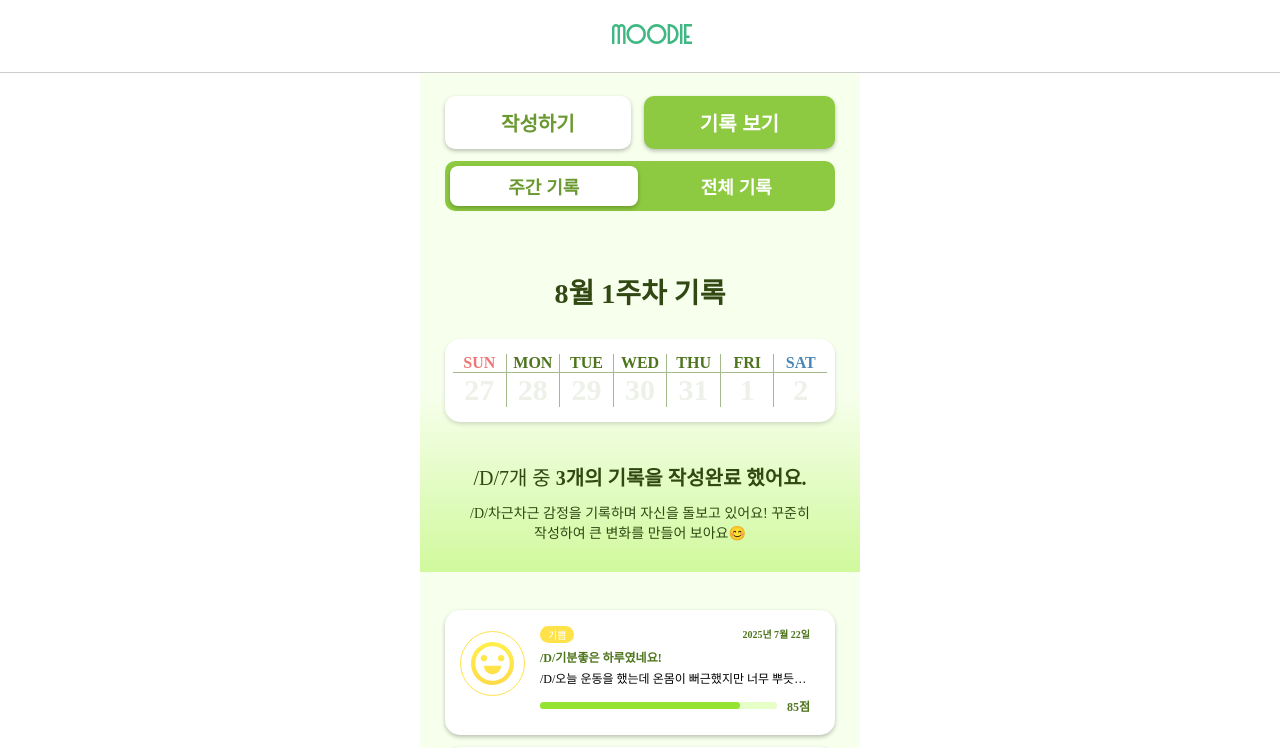
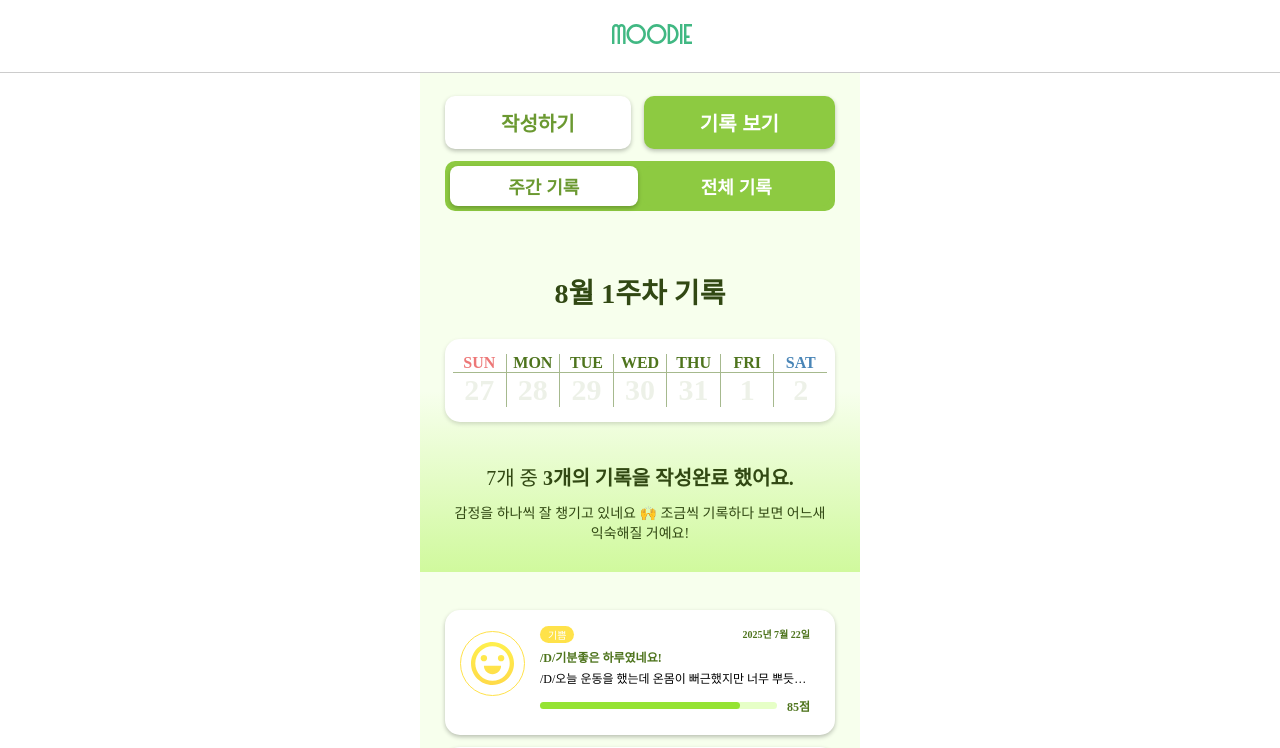
Before and after one commit to suha720/til_moodie, a React (Create React App) app: page /record in a window 1280 px wide. Shown: the top 748 px of the page. Built offline with nearby package versions, Linux system fonts and the light colour scheme.

Commit message:
merge 충돌 확인용, 08-06

```diff
--- a/src/components/calendars/customCalendar.css
+++ b/src/components/calendars/customCalendar.css
@@ -1,4 +1,4 @@
-.react-calendar {
+/* .react-calendar {
   width: 100%;
   max-width: 100%;
   background: white;
@@ -152,4 +152,4 @@
 
 .react-calendar--selectRange .react-calendar__tile--hover {
   background-color: #e6e6e6;
-}
+} */
--- a/src/pages/moodie/Main.jsx
+++ b/src/pages/moodie/Main.jsx
@@ -27,12 +27,15 @@ function Main() {
       anger: 0,
       anxiety: 2,
       calmness: 4,
-      title: "즐거운 축구",
-      message:
+      title: ["즐거운 축구", "기쁨 땀", "땀, 바람, 친구"],
+      message: [
         "오늘은 친구들과 축구를 하며 즐거운 시간을 보냈군요! ⚽️ 시원한 바람 속에서 땀 흘리는 순간들이 활력을 준 것 같아요 😊 최근에 비해 기쁨이 확 올라간 하루였어요. 이런 좋은 날이 자주 오기를 바랄게요! 내일도 소중한 감정을 일기장에 담아주세요 ✨",
+        "더미 데이터입니다.",
+        "더미 데이터입니다.",
+      ],
     },
     {
-      date: "2025-08-06",
+      date: "2025-08-07",
       content:
         "회사에서 실수를 해서 팀장님께 혼났다. 하루 종일 마음이 불편하고 우울했다.",
       checkboxs: ["슬픔", "블안"],
@@ -43,12 +46,15 @@ function Main() {
       anger: 2,
       anxiety: 5,
       calmness: 2,
-      title: "모멸찬 시간",
-      message:
+      title: ["모멸찬 시간", "더미 데이터입니다.", "더미 데이터입니다."],
+      message: [
         "오늘은 회사에서 실수로 혼이 나 마음이 많이 무거웠겠어요 😔 최근에 비해 슬픔과 불안이 높아진 하루였네요. 하지만 그런 날도 있어요. 실수는 누구나 하니까 너무 자책하지 마세요. 당신은 충분히 잘하고 있어요 💪 내일은 조금 더 가벼운 마음으로 하루를 마무리하길 응원할게요 🌿",
+        "더미 데이터입니다.",
+        "더미 데이터입니다.",
+      ],
     },
     {
-      date: "2025-08-07",
+      date: "2025-08-08",
       content:
         "혼자 카페에 가서 조용히 책을 읽었다. 마음이 차분해지는 하루였다.",
       checkboxs: ["기쁨", "평온"],
@@ -59,9 +65,16 @@ function Main() {
       anger: 0,
       anxiety: 1,
       calmness: 7,
-      title: "조용한 카페에서 찾은 나만의 평온한 시간",
-      message:
+      title: [
+        "조용한 카페에서 찾은 나만의 평온한 시간",
+        "더미 데이터입니다.",
+        "더미 데이터입니다.",
+      ],
+      message: [
         "조용한 카페에서 혼자 책을 읽으며 차분한 시간을 보냈다니 멋진 하루였어요 ☕📚 최근 불안했던 감정이 조금씩 가라앉고 있는 것 같아 다행이에요. 스스로를 돌보는 시간을 가져주는 모습이 참 인상적이에요. 오늘처럼 평온한 순간을 자주 마주하길 바랄게요 🌼",
+        "더미 데이터입니다.",
+        "더미 데이터입니다.",
+      ],
     },
   ];
 
@@ -284,7 +297,10 @@ function Main() {
             path="/today"
             element={<MoodieToday moodList={moodList} />}
           ></Route>
-          <Route path="/record" element={<MoodieRecord />}></Route>
+          <Route
+            path="/record"
+            element={<MoodieRecord moodList={moodList} />}
+          ></Route>
           <Route path="/statistics" element={<MoodieStatistics />}></Route>
           <Route
             path="/detail"
--- a/src/pages/moodie/MoodieDetail.jsx
+++ b/src/pages/moodie/MoodieDetail.jsx
@@ -105,7 +105,7 @@ function MoodieDetail({ moodList }) {
             {" "}
             {todayDiary
               ? `${calculateOverallScore(todayDiary).toFixed(1)} / 10 `
-              : "작성된 일기 없음"}
+              : "? / 10 "}
           </span>
           점
         </DetailDiaryScoreTitle>
--- a/src/pages/moodie/MoodieRecord.jsx
+++ b/src/pages/moodie/MoodieRecord.jsx
@@ -48,7 +48,7 @@ import WeekCalendar from "../../components/weekcalendar/WeekCalendar";
 import MoodieCategoryBt from "../../components/moodiecategorybutton/MoodieCategoryBt";
 import moment from "moment";
 
-function MoodieRecord() {
+function MoodieRecord({ moodList }) {
   //js
 
   const getWeekInfo = () => {
@@ -71,6 +71,13 @@ function MoodieRecord() {
   };
 
   const { month, week } = getWeekInfo();
+
+  const todayInfo = getWeekInfo(moment().format("YYYY-MM-DD"));
+
+  const countThisWeek = moodList.filter(item => {
+    const { month, week } = getWeekInfo(item.date);
+    return month === todayInfo.month && week === todayInfo.week;
+  }).length;
 
   const weeklyRecords = [
     {
@@ -105,6 +112,22 @@ function MoodieRecord() {
     화남: "#FB4C36",
     평온: "#8CC942",
   };
+
+  // 일기 수에 따른 코멘트
+  const getWeeklyComment = count => {
+    if (count === 0) {
+      return "이번 주는 좀 바빴나 봐요! 다음 주엔 감정 한 줄씩만 남겨보는 건 어때요? 😊";
+    } else if (count <= 2) {
+      return "한 번이라도 써준 거 정말 좋아요! 시작이 반이니까, 다음엔 좀 더 자주 써봐요 💪";
+    } else if (count <= 4) {
+      return "감정을 하나씩 잘 챙기고 있네요 🙌 조금씩 기록하다 보면 어느새 익숙해질 거예요!";
+    } else if (count <= 6) {
+      return "오! 거의 매일 썼네요 😲 진짜 잘하고 있어요. 자신을 돌보는 힘, 이미 갖고 있는 듯!";
+    } else {
+      return "완.벽. 그 자체✨ 매일매일 감정 챙긴 당신, 너무 멋져요! 스스로도 느껴지죠? 😎";
+    }
+  };
+
   //jsx
 
   return (
@@ -117,12 +140,13 @@ function MoodieRecord() {
         <WeekCalendar />
         <RecordWeeklyTextBox>
           <RecordWeeklyText>
-            /D/7개 중{" "}
-            <span className="label">3개의 기록을 작성완료 했어요.</span>
+            7개 중{" "}
+            <span className="label">
+              {countThisWeek}개의 기록을 작성완료 했어요.
+            </span>
           </RecordWeeklyText>
           <RecordWeeklySubText>
-            /D/차근차근 감정을 기록하며 자신을 돌보고 있어요! 꾸준히 작성하여 큰
-            변화를 만들어 보아요😊
+            {getWeeklyComment(countThisWeek)}
           </RecordWeeklySubText>
         </RecordWeeklyTextBox>
       </RecordWeeklyWrap>
--- a/src/pages/moodie/MoodieToday.jsx
+++ b/src/pages/moodie/MoodieToday.jsx
@@ -1,4 +1,4 @@
-import React from "react";
+import React, { useEffect, useState } from "react";
 import {
   DetailDiaryBntData,
   DetailDiaryBntWrap,
@@ -59,11 +59,16 @@ function MoodieToday({ moodList }) {
   const { year, month, date, dayName } = getWeekInfo();
 
   const data = [
-    { id: "기쁨", label: "기쁨", value: todayDiary?.joy },
-    { id: "슬픔", label: "슬픔", value: todayDiary?.sadness },
-    { id: "분노", label: "분노", value: todayDiary?.anger },
-    { id: "불안", label: "불안", value: todayDiary?.anxiety },
-    { id: "평온", label: "평온", value: todayDiary?.calmness },
+    { id: "기쁨", label: "기쁨", value: todayDiary?.joy, color: "#FFD43B" },
+    { id: "슬픔", label: "슬픔", value: todayDiary?.sadness, color: "#527FB3" },
+    { id: "분노", label: "분노", value: todayDiary?.anger, color: "#EF5350" },
+    { id: "불안", label: "불안", value: todayDiary?.anxiety, color: "#A29BFE" },
+    {
+      id: "평온",
+      label: "평온",
+      value: todayDiary?.calmness,
+      color: "#A5D6A7",
+    },
   ];
 
   return (
@@ -155,6 +160,7 @@ function MoodieToday({ moodList }) {
         <AiTipTitle>오늘의 감정분포</AiTipTitle>
         <ResponsivePie
           data={data}
+          colors={{ datum: "data.color" }}
           margin={{ top: 40, right: 80, bottom: 80, left: 80 }}
           innerRadius={0.5}
           padAngle={0.7}
```
